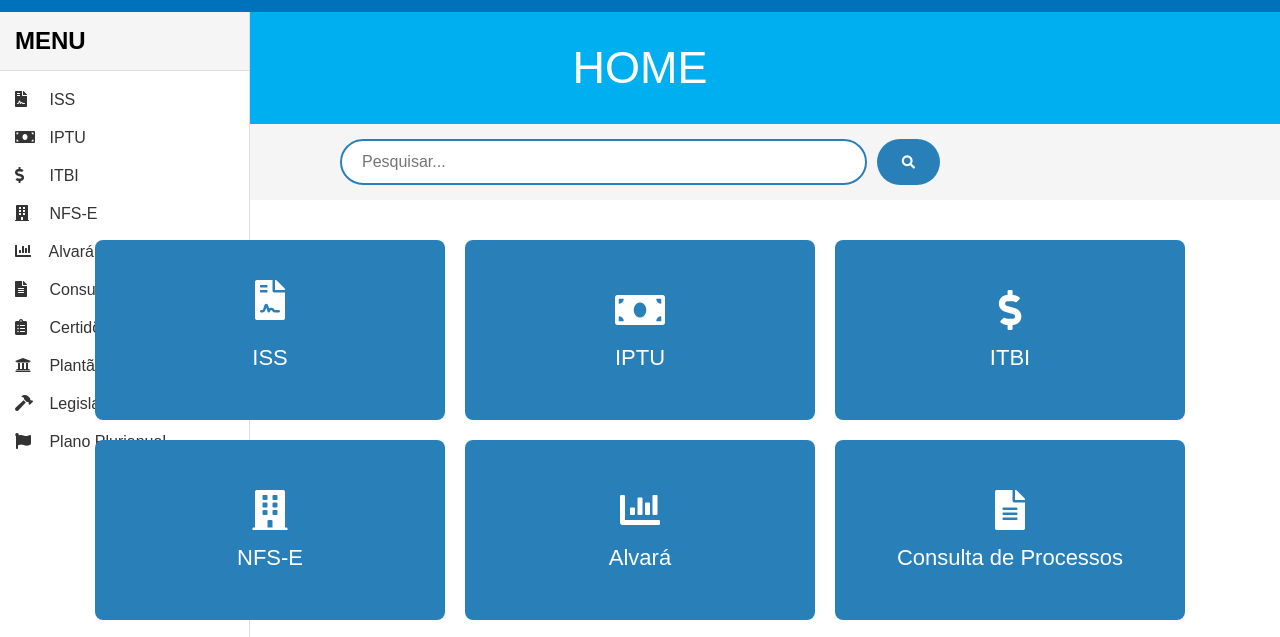
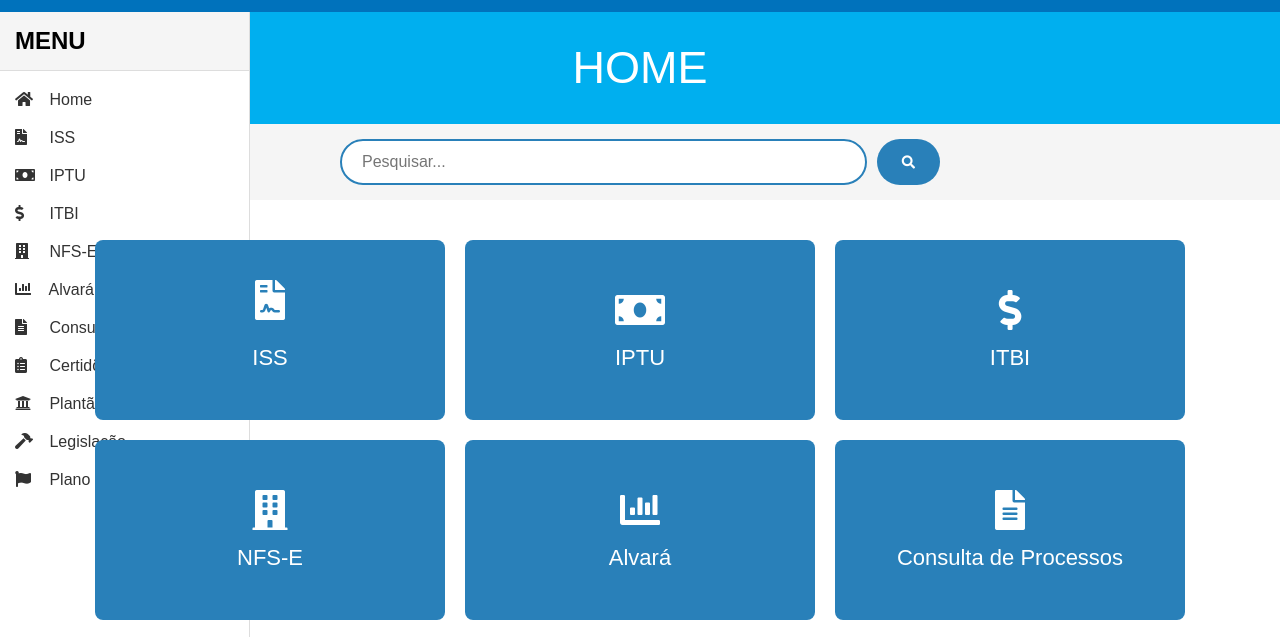
Before and after one commit to RafaellMello/portalpmdc, a plain HTML site: page sitee.html in a window 1280 px wide. Shown: the part 114-751 px from the top of the page. Drawn offline with Linux system fonts and the light colour scheme; a web font is replaced by a local one.

Commit message:
Alterações - Rafael - 10/02/2025

```diff
--- a/sitee.html
+++ b/sitee.html
@@ -87,7 +87,8 @@
         <div class="menu-header">
             <h2>MENU</h2>
         </div>
-        <div class="menu-items">
+            <div class="menu-items">
+            <a href="http://127.0.0.1:5500/sitee.html"><i class="fas fa-home"></i> Home</a>
             <a href="http://127.0.0.1:5500/siteiss.html"><i class="fas fa-file-contract"></i> ISS</a>
             <a href="http://127.0.0.1:5500/siteiptu.html"><i class="fas fa-money-bill"></i> IPTU</a>
             <a href="http://127.0.0.1:5500/siteitbi.html"><i class="fas fa-dollar-sign"></i> ITBI</a>
```
Also changed, not shown: sitealvara.html (+1 -0 lines), siteatendimento.html (+1 -0 lines), sitecertidoes.html (+1 -0 lines), siteconteudo.html (+1 -0 lines), siteiptu.html (+1 -0 lines), siteiss.html (+1 -0 lines), siteitbi.html (+1 -0 lines), sitelegislacao.html (+1 -0 lines), sitenfse.html (+1 -0 lines), siteplantaofiscal.html (+1 -0 lines).
